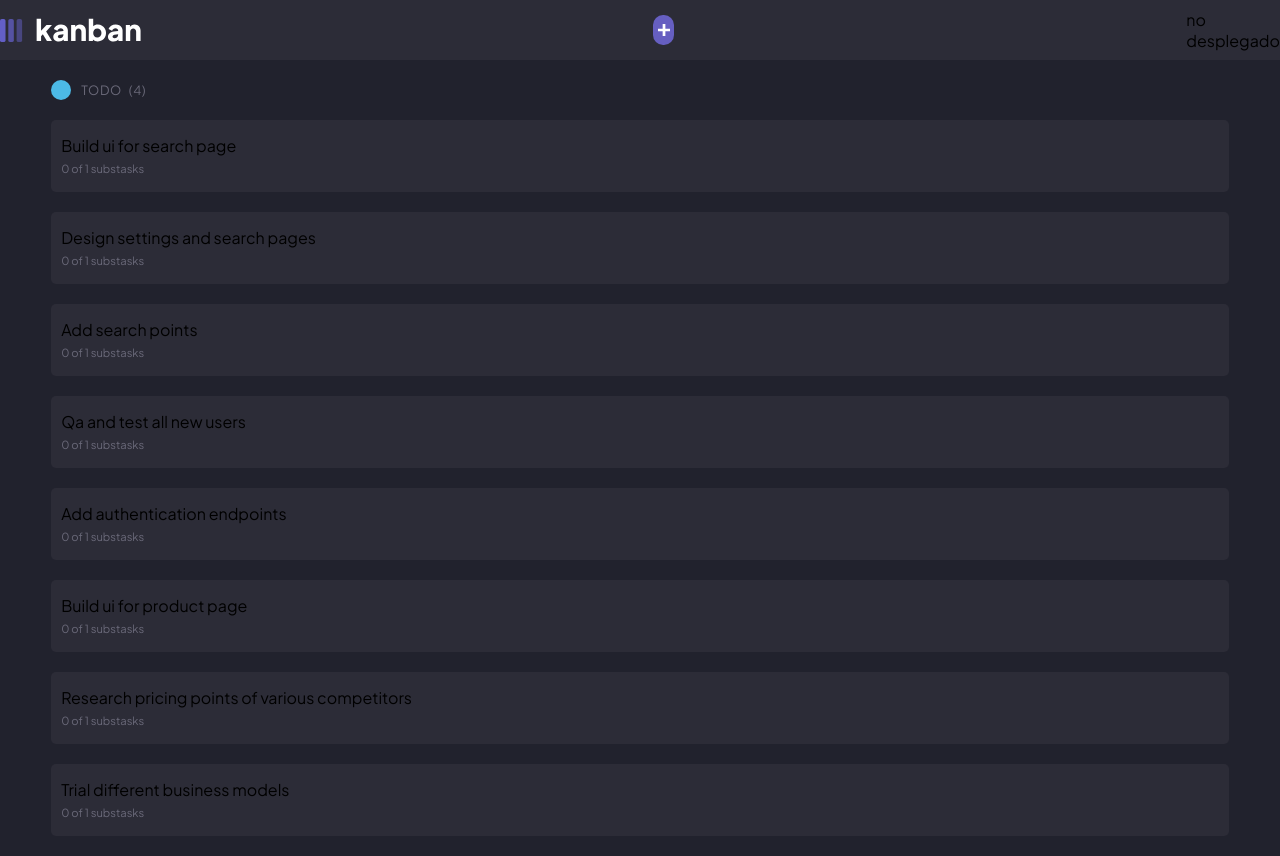
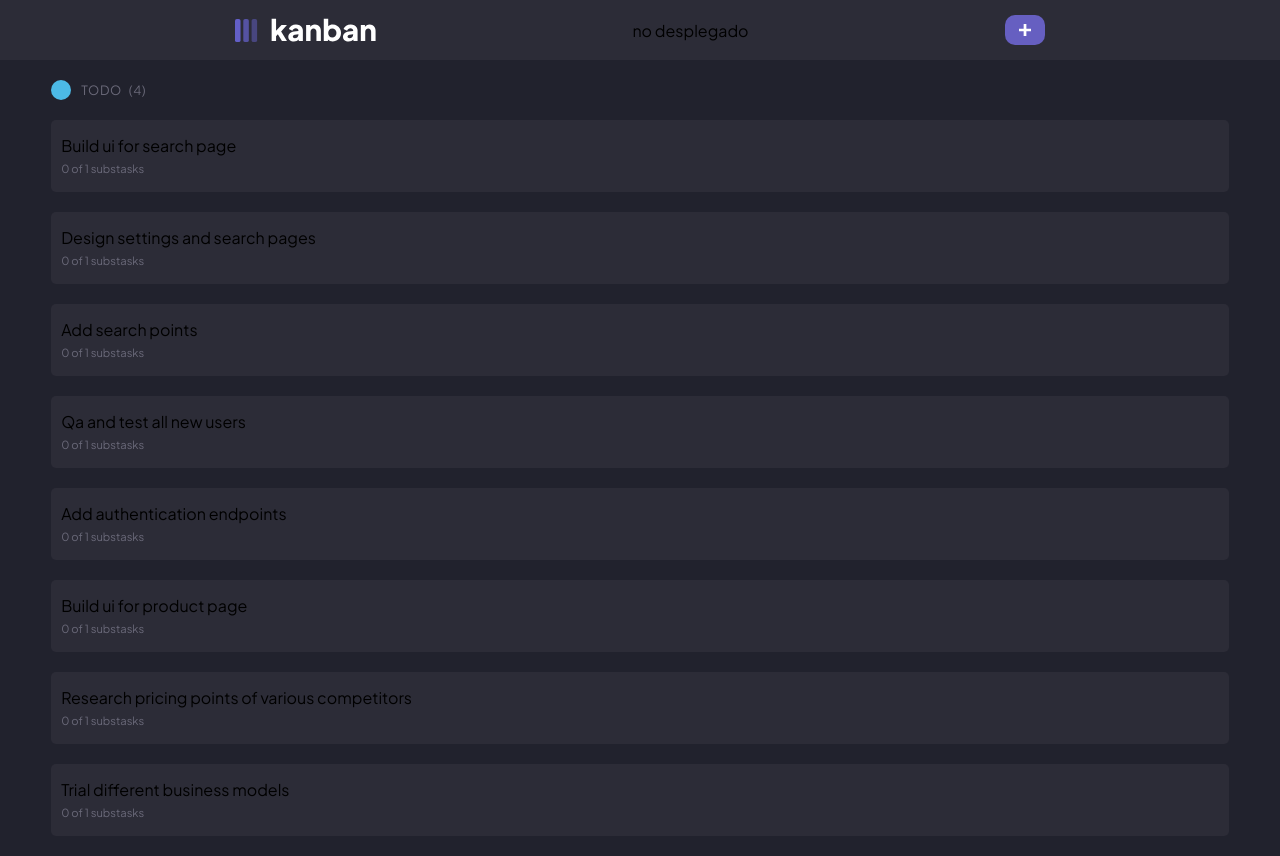
Before and after one commit to volatil/kanbantaskmanager, a Next.js app: page / in a window 1280 px wide. Shown: the top 856 px of the page. Built offline with nearby package versions, Linux system fonts and the light colour scheme.

Commit message:
state for display modal

```diff
--- a/src/app/globals.css
+++ b/src/app/globals.css
@@ -4,6 +4,7 @@
 	--gris:        #2c2c37;
 	--grisOscuro:  #21222d;
 	--purple:      #665fc1;
+	--purpleHover: #5552a3;
 	--secundario:  #6a6979;
 
 	--cyan:        #4cbae6;
--- a/src/app/page.js
+++ b/src/app/page.js
@@ -10,7 +10,12 @@ import styles from "./page.module.css";
 import all from "../css/all.module.css";
 
 function Header() {
-	const [desplegado, setdesplegado] = useState();
+	const [desplegado, setdesplegado] = useState(false);
+
+	const triggerModal = () => {
+		console.debug( "hola" );
+		setdesplegado((current) => !current);
+	};
 
 	return (
 		<header className={header.header}>
@@ -20,17 +25,17 @@ function Header() {
 				height={24}
 				priority
 			/>
-			<div className={header.agregar}>
-				<Image
-					src={iconAdd}
-					alt="Agregar Task"
-				/>
-			</div>
 			{
 				desplegado
 					? (<p>si desplegado</p>)
 					: (<p>no desplegado</p>)
 			}
+			<button type="button" className={header.agregar} onClick={() => triggerModal()}>
+				<Image
+					src={iconAdd}
+					alt="Agregar Task"
+				/>
+			</button>
 		</header>
 	);
 }
--- a/src/css/header.module.css
+++ b/src/css/header.module.css
@@ -6,6 +6,7 @@
 	width: 100%;
 	min-height: 60px;
 	gap: 40%;
+	gap: 20%;
 }
 .header .agregar {
 	background-color: var(--purple);
@@ -15,4 +16,9 @@
 	justify-content: center;
 	align-items: center;
 	border-radius: 10px;
+	border: none;
+	cursor: pointer;
 }
+.header .agregar:hover {
+	background-color: var(--purpleHover);
+}
```
